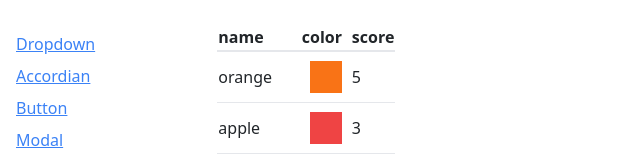
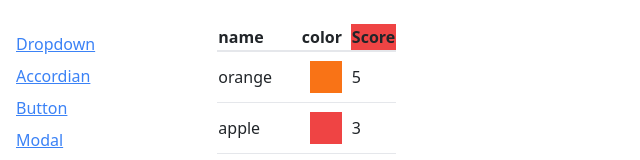
Before and after one commit to sambitmohanty04/todowithcrud, a React (Create React App) app: page /table in a window 1280 px wide. Shown: the top 160 px of the page, without its empty margins (0-640 px from the left). Built offline with nearby package versions, Linux system fonts and the light colour scheme.

Commit message:
add table 1

```diff
--- a/src/component/Table.js
+++ b/src/component/Table.js
@@ -18,6 +18,10 @@
     })
 
     const renderedHeader = config.map((column) => {
+
+        if(column.header) {
+            return column.header();
+        }
         return (
             <th key={column.label}>{column.label}</th>
         )
--- a/src/pages/TablePage.js
+++ b/src/pages/TablePage.js
@@ -22,6 +22,7 @@
         {
             label: 'score',
             render: (fruit) => fruit.score,
+            header : () => <th className='bg-red-500'>Score</th>
         }
     ]
     return (
```
